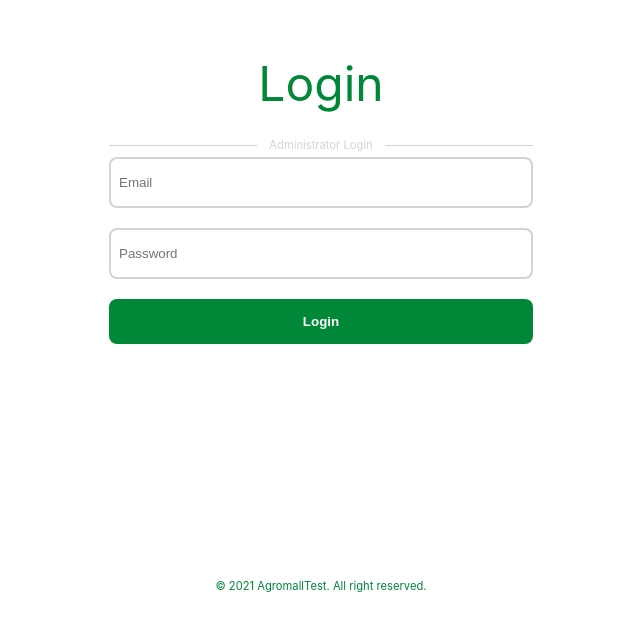
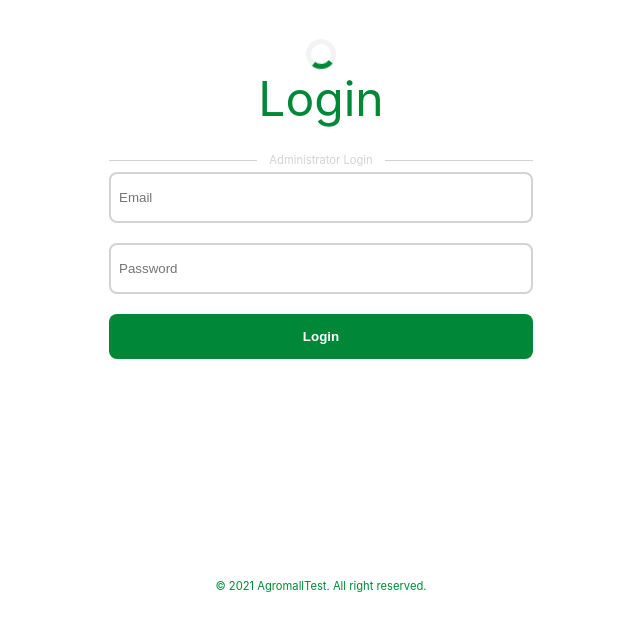
Before and after one commit to Timilehinn/agromall-test, a React (Create React App) app: page /login/admin in a window 1280 px wide. Shown: the part 181-800 px from the top of the page, without its empty margins (319-959 px from the left). Built offline with nearby package versions, Linux system fonts and the light colour scheme.

Commit message:
code clean up

```diff
--- a/src/admin/admin.login.js
+++ b/src/admin/admin.login.js
@@ -4,30 +4,30 @@ import axios from 'axios'
 import { useHistory, Link } from 'react-router-dom'
 import {AuthContext} from '../contexts/authContextApi'
 import { FaTimes } from 'react-icons/fa'
+import { LinearProgress } from '@material-ui/core';
 
 function SignIn(props) {
     const login_msg = props.location.state? props.location.state.params.msg : ''
     const history = useHistory();
     const [ email, setEmail ] = useState('')
     const [ password, setPassword ] = useState('')
-    const [loginState , setLoginState] = useState(false);
+    const [isLoading , setIsLoading] = useState(true);
     const {auth, setAuth, userDetails,setUserDetails} = useContext(AuthContext);
     const [ errorBox, setErrorBox ] = useState('none')
 
     const adminLogin= async(e)=>{
         e.preventDefault();
+        setIsLoading(true)
         const res = await axios.post('http://localhost:7777/api/admin/login',{email,password})
-        console.log(res)
         if(res.data.session){
-            setLoginState(true);
+            setIsLoading(false)
             //INITIATE SESSION ID
             localStorage.setItem("_agro_m_tkn",res.data.token);
             setUserDetails(res.data.details);
             setAuth(res.data.authenticated);
             history.push('/admin');
         }else{
-            // setIsLoading(false);
-            setLoginState(false);
+            setIsLoading(false);
             setErrorBox('block')
             history.push({
                 pathname:'/login/admin',
@@ -39,7 +39,9 @@ function SignIn(props) {
     return (
         <>
             <div className={styles.container}>
+                    {isLoading? <div className={styles.loader2} />:''}
                     <form className={styles.form} onSubmit={(e)=>adminLogin(e)}>
+
                         <p style={{textAlign:'center',color:"rgb(0,135,55)",marginBottom:'1rem',fontSize:'3rem'}}>
                             Login
                         </p>
--- a/src/styles/admin/login.module.css
+++ b/src/styles/admin/login.module.css
@@ -13,6 +13,7 @@
     flex-direction: column;
     align-items: center;
     justify-content: space-around;
+
 }
 .error_box{
     max-width:410px;
@@ -113,4 +114,22 @@
       100% { transform: rotate(360deg); }
     }
 
+    .loader2 {
+        border: 5px solid #f3f3f3;border-radius: 50%;
+        border-top: 5px solid rgb(0,135,55);width: 20px;
+        height: 20px;-webkit-animation: spin 1s linear infinite; /* Safari */
+        animation: spin 1s linear infinite;
+    }
+
+      /* Safari */
+      @-webkit-keyframes spin {
+        0% { -webkit-transform: rotate(0deg); }
+        100% { -webkit-transform: rotate(360deg); }
+      }
+
+      @keyframes spin {
+        0% { transform: rotate(0deg); }
+        100% { transform: rotate(360deg); }
+      }
+
   /* ------- THE PRELOADER ------ */
```
